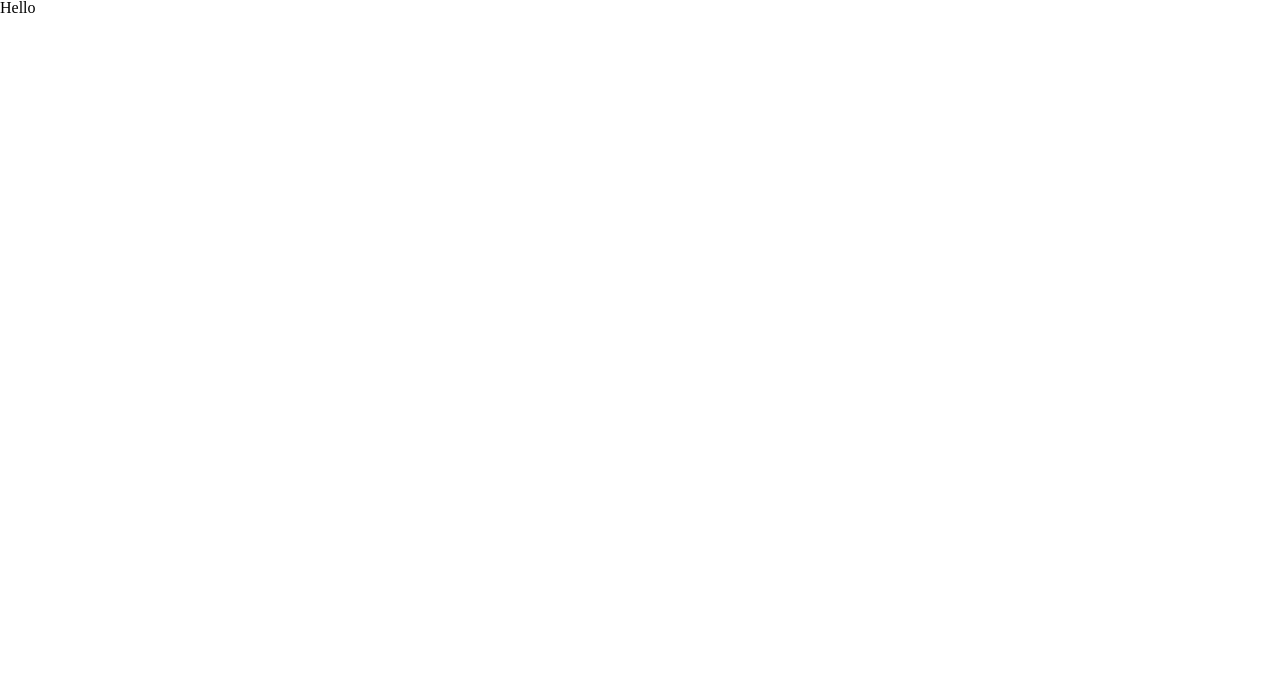
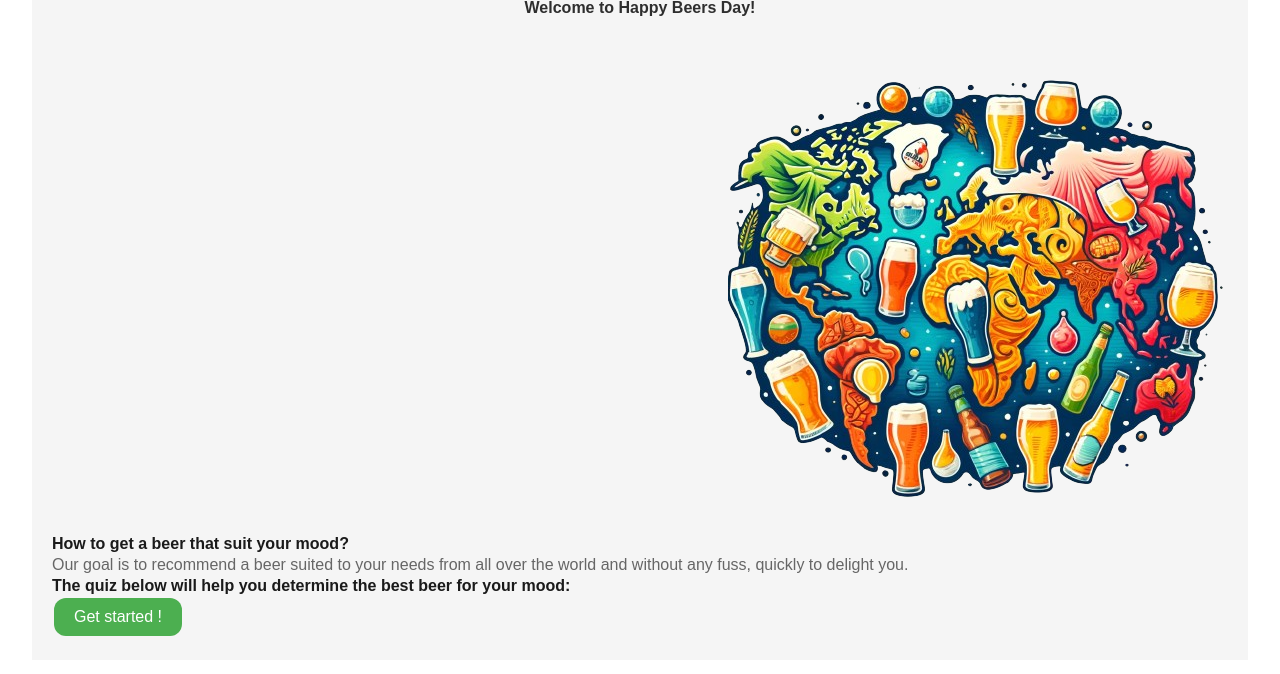
Before and after one commit to RomainRG31/happybeersday, a React (Vite) app: page / in a window 1280 px wide. Shown: the top 674 px of the page. Built offline with nearby package versions, Linux system fonts and the light colour scheme.

Commit message:
base of homepage and style of the homepage

```diff
--- a/src/App.css
+++ b/src/App.css
@@ -0,0 +1,49 @@
+.container {
+  font-family: "Arial", sans-serif;
+  margin: 0 auto;
+  width: 95%;
+  background-color: #f5f5f5;
+}
+
+header {
+  color: #2e2e2e;
+  text-align: center;
+  padding: 20px 0;
+}
+
+main {
+  padding: 20px;
+  border-radius: 15px;
+}
+
+.decoration {
+  display: flex;
+  justify-content: end;
+}
+
+h2,
+h3 {
+  color: #1a1a1a;
+}
+p {
+  color: #666;
+  line-height: 1.6;
+}
+
+.start-button {
+  background-color: #4caf50;
+  color: white;
+  border: none;
+  padding: 10px 20px;
+  text-align: center;
+  text-decoration: none;
+  display: inline-block;
+  font-size: 16px;
+  margin: 4px 2px;
+  cursor: pointer;
+  border-radius: 12px;
+  transition: background-color 0.3s ease;
+}
+.start-button:hover {
+  background-color: #45a049;
+}
--- a/src/App.jsx
+++ b/src/App.jsx
@@ -2,7 +2,32 @@ import "./App.css";
 import "./reset.css";
 
 function App() {
-  return <>Hello</>;
+  return (
+    <div className="container">
+      <header>
+        <h1>Welcome to Happy Beers Day!</h1>
+      </header>
+      <main>
+        <div className="decoration">
+          <img src="./src/assets/img/logo_hbd.png" alt="" />
+        </div>
+        <section className="intro">
+          <h2>How to get a beer that suit your mood?</h2>
+
+          <p>
+            Our goal is to recommend a beer suited to your needs from all over
+            the world and without any fuss, quickly to delight you.
+          </p>
+        </section>
+        <section className="quiz-intro">
+          <h3>
+            The quiz below will help you determine the best beer for your mood:{" "}
+          </h3>
+          <button className="start-button">Get started !</button>
+        </section>
+      </main>
+    </div>
+  );
 }
 
 export default App;
```
